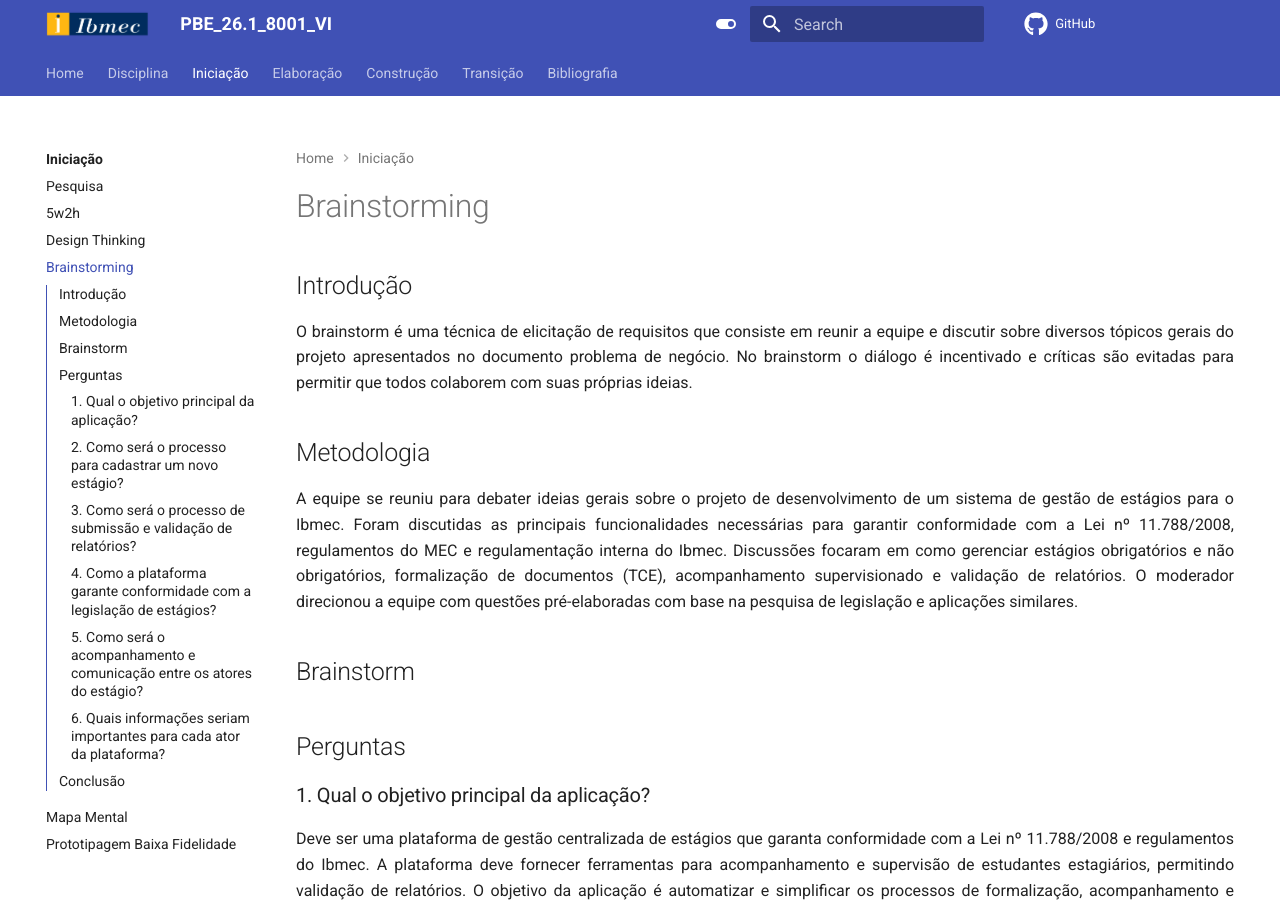
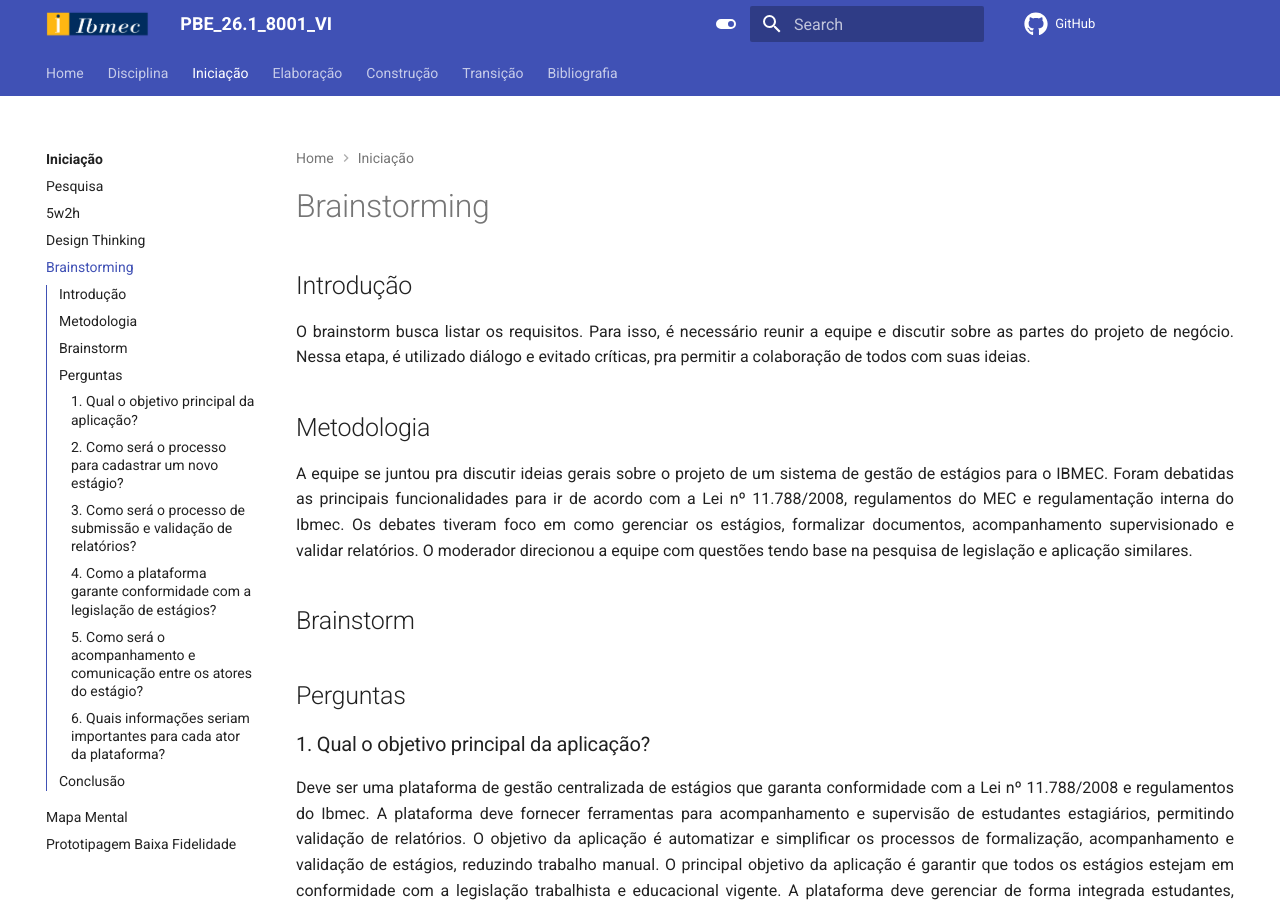
Before and after one commit to Projetos-de-Extensao/PBE_26.1_8001_VI, an MkDocs documentation site: the page built from docs/Iniciacao/brainstorm.md, in a window 1280 px wide and 900 px high. Built offline with MkDocs 1.6.1 and Material for MkDocs 9.7.7, drawn with Linux system fonts in a browser that asks for light colours; comment, search, counter and statistics services are not loaded.

Commit message:
revisao na introdução e metodologia

```diff
--- a/docs/Iniciacao/brainstorm.md
+++ b/docs/Iniciacao/brainstorm.md
@@ -5,12 +5,12 @@
 
 ## Introdução
 <p align = "justify">
-O brainstorm é uma técnica de elicitação de requisitos que consiste em reunir a equipe e discutir sobre diversos tópicos gerais do projeto apresentados no documento problema de negócio. No brainstorm o diálogo é incentivado e críticas são evitadas para permitir que todos colaborem com suas próprias ideias.
+O brainstorm busca listar os requisitos. Para isso, é necessário reunir a equipe e discutir sobre as partes do projeto de negócio. Nessa etapa, é utilizado diálogo e evitado críticas, pra permitir a colaboração de todos com suas ideias.
 </p>
 
 ## Metodologia
 <p align = "justify">
-A equipe se reuniu para debater ideias gerais sobre o projeto de desenvolvimento de um sistema de gestão de estágios para o Ibmec. Foram discutidas as principais funcionalidades necessárias para garantir conformidade com a Lei nº 11.788/2008, regulamentos do MEC e regulamentação interna do Ibmec. Discussões focaram em como gerenciar estágios obrigatórios e não obrigatórios, formalização de documentos (TCE), acompanhamento supervisionado e validação de relatórios. O moderador direcionou a equipe com questões pré-elaboradas com base na pesquisa de legislação e aplicações similares.
+A equipe se juntou pra discutir ideias gerais sobre o projeto de um sistema de gestão de estágios para o IBMEC. Foram debatidas as principais funcionalidades para ir de acordo com a Lei nº 11.788/2008, regulamentos do MEC e regulamentação interna do Ibmec. Os debates tiveram foco em como gerenciar os estágios, formalizar documentos, acompanhamento supervisionado e validar relatórios. O moderador direcionou a equipe com questões tendo base na pesquisa de legislação e aplicação similares.
 </p>
 
 ## Brainstorm
```
